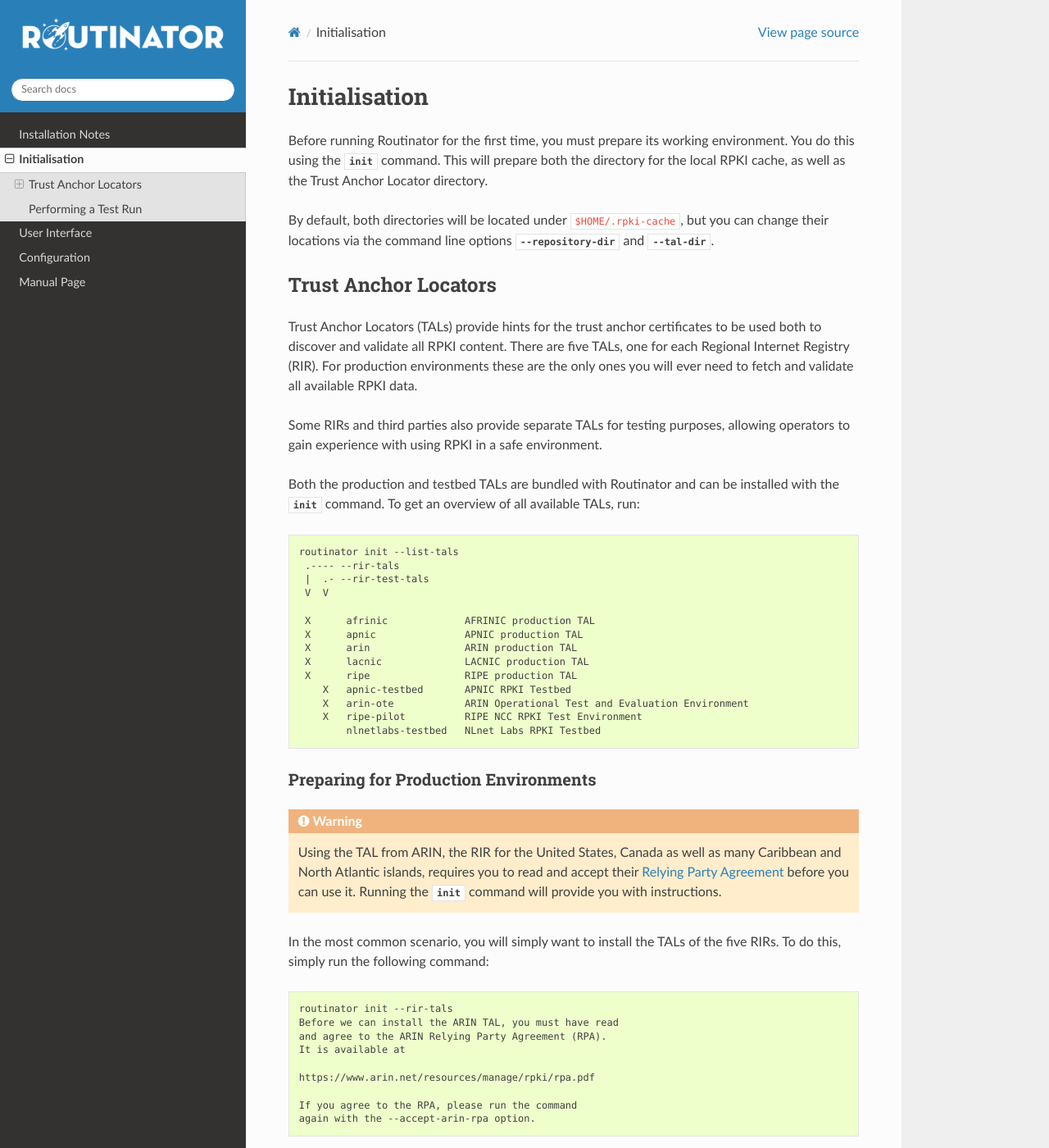
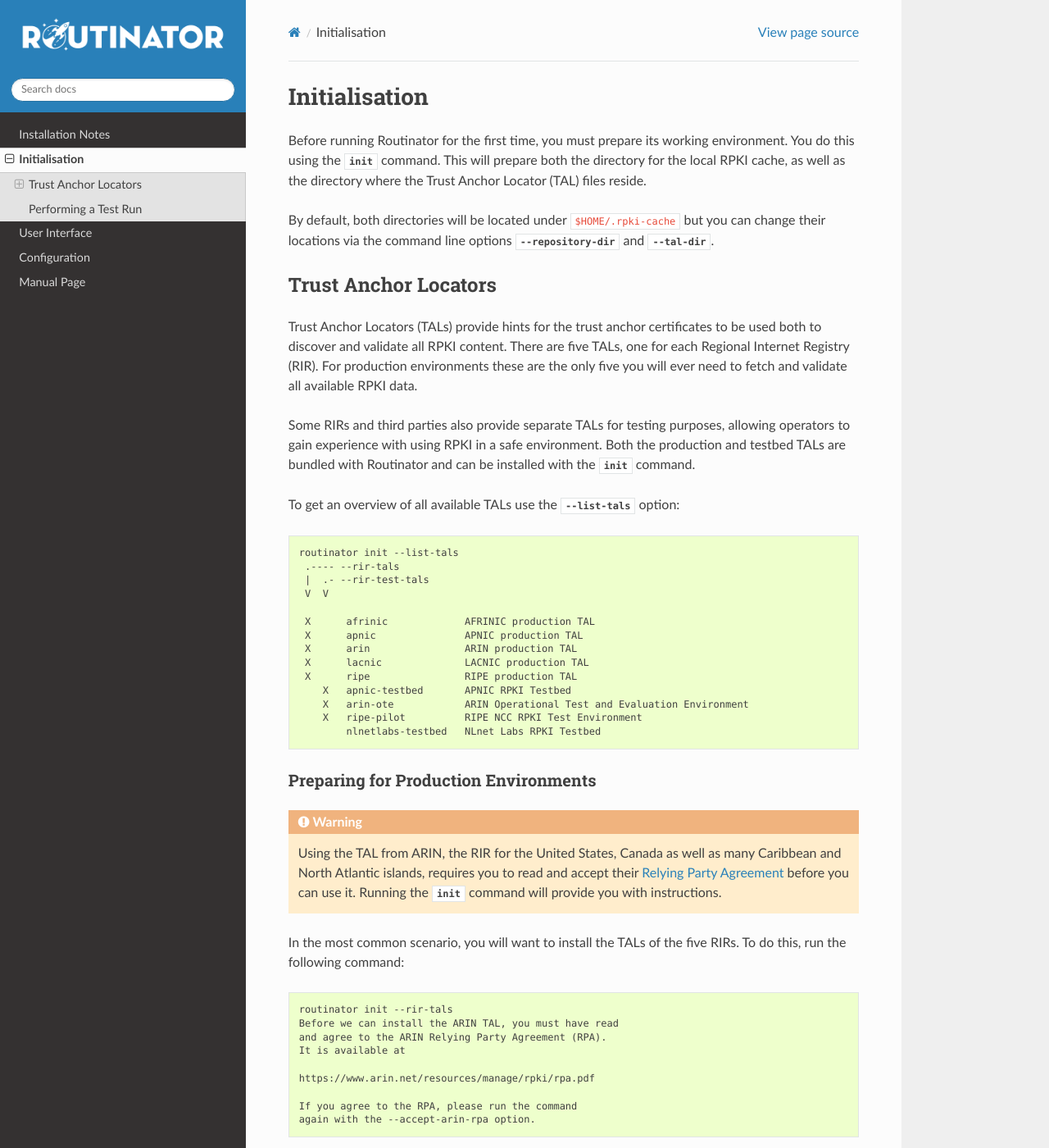
Before and after one commit to NLnetLabs/routinator, a Sphinx documentation site: the page built from source/initialisation.rst, in a window 1280 px wide and 1400 px high. Shown: the whole window at 82% size. Built offline with Sphinx 7.4.7 and the Read the Docs theme 2.0.0, drawn with Linux system fonts in a browser that asks for light colours; pages that are not in the unit, such as notebooks, are missing from menus; some of the changed text lies outside the part shown.

Commit message:
Improve wording and clarity

```diff
--- a/source/initialisation.rst
+++ b/source/initialisation.rst
@@ -5,10 +5,10 @@
 
 Before running Routinator for the first time, you must prepare its working
 environment. You do this using the :subcmd:`init` command. This will prepare
-both the directory for the local RPKI cache, as well as the Trust Anchor Locator
-directory.
+both the directory for the local RPKI cache, as well as the directory where the
+Trust Anchor Locator (TAL) files reside.
 
-By default, both directories will be located under ``$HOME/.rpki-cache``, but
+By default, both directories will be located under ``$HOME/.rpki-cache`` but
 you can change their locations via the command line options
 :option:`--repository-dir` and :option:`--tal-dir`.
 
@@ -18,14 +18,14 @@
 Trust Anchor Locators (TALs) provide hints for the trust anchor certificates to
 be used both to discover and validate all RPKI content. There are five TALs, one
 for each Regional Internet Registry (RIR). For production environments these are
-the only ones you will ever need to fetch and validate all available RPKI data.
+the only five you will ever need to fetch and validate all available RPKI data.
 
 Some RIRs and third parties also provide separate TALs for testing purposes,
 allowing operators to gain experience with using RPKI in a safe environment.
+Both the production and testbed TALs are bundled with Routinator and can be
+installed with the :subcmd:`init` command.
 
-Both the production and testbed TALs are bundled with Routinator and can be
-installed with the :subcmd:`init` command. To get an overview of all available
-TALs, run:
+To get an overview of all available TALs use the :option:`--list-tals` option:
 
 .. code-block:: text
 
@@ -54,8 +54,8 @@
              use it. Running the :subcmd:`init` command will provide you with
              instructions.
 
-In the most common scenario, you will simply want to install the TALs of the
-five RIRs. To do this, simply run the following command:
+In the most common scenario, you will want to install the TALs of the five RIRs.
+To do this, run the following command:
 
 .. code-block:: text
 
@@ -77,11 +77,10 @@
 
    routinator init --rir-tals --accept-arin-rpa
 
-If you decide you cannot agree to the ARIN RPA terms, the
-:option:`--skip-tal arin` option will install all TALs except the one for
-ARIN. If, at a later point, you wish to use the ARIN TAL anyway, you can add it
-to your current installation using the :option:`--force` option, to force the
-installation of all TALs.
+If you decide you cannot agree to the ARIN RPA terms, you can use the
+:option:`--skip-tal` option to exclude the TAL. If, at a later point, you wish
+to use the ARIN TAL anyway, you can add it to your current installation using
+the :option:`--force` option, to force the installation of all TALs.
 
 Preparing for Test Environments
 """""""""""""""""""""""""""""""
```
